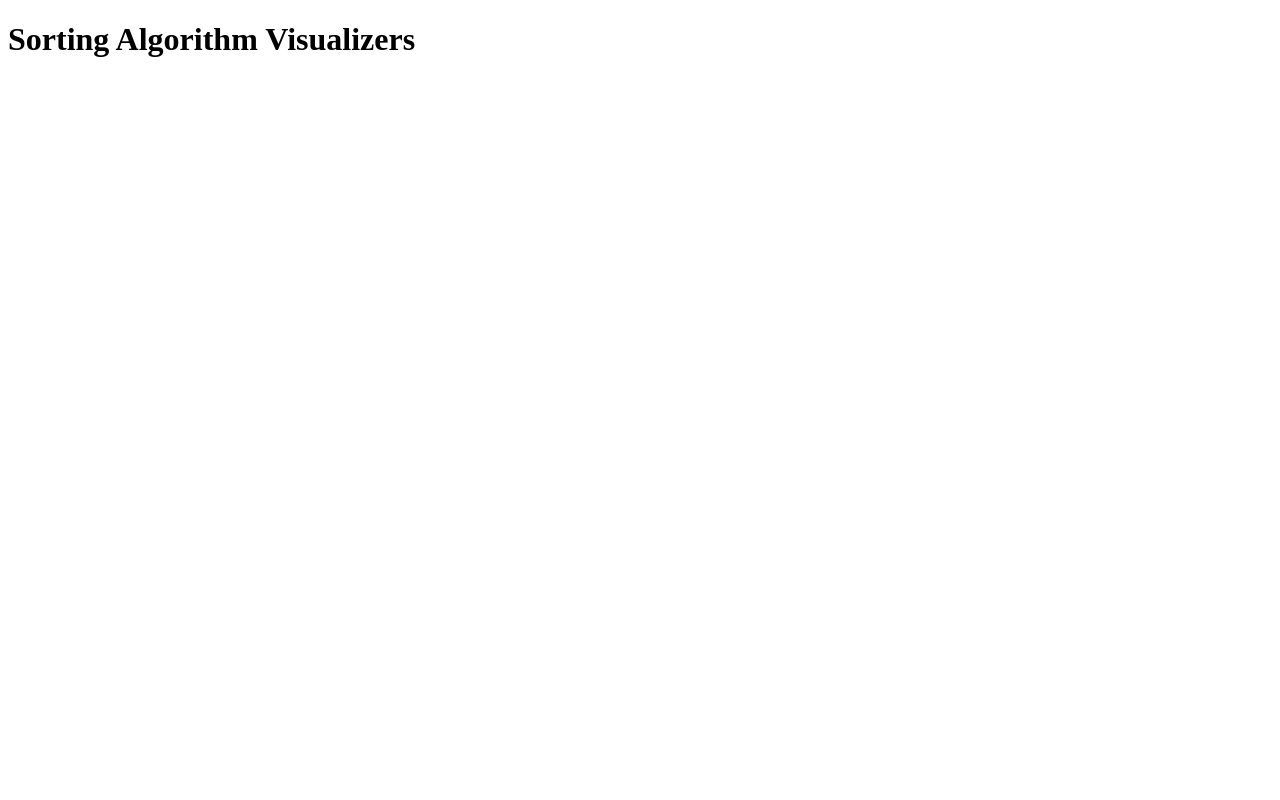
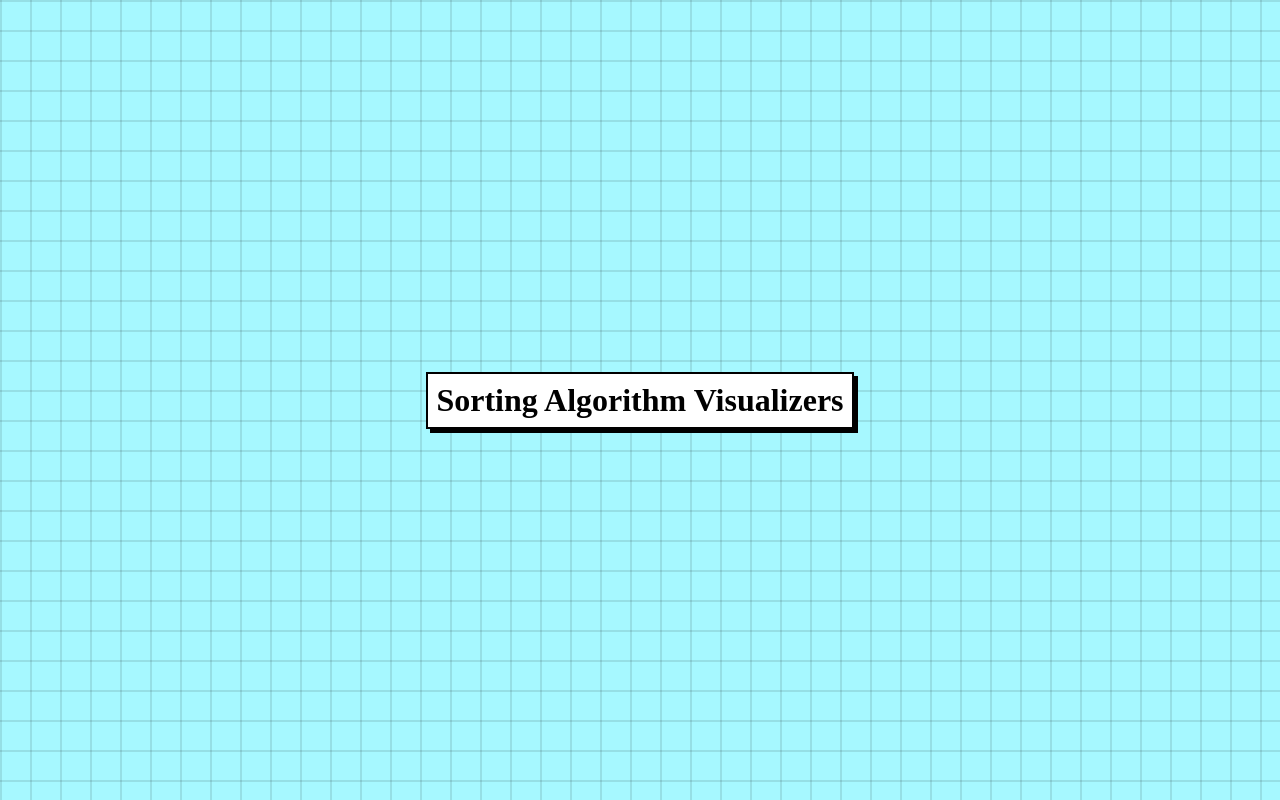
Before and after one commit to Speakiez/sorting-algorithm-visualizers, a React (Vite) app: page / in a window 1280 px wide. Built offline with nearby package versions, Linux system fonts and the light colour scheme.

Commit message:
Add styling to index.css

```diff
--- a/src/App.jsx
+++ b/src/App.jsx
@@ -1,10 +1,16 @@
 
-function App() {
+function Options() {
   return (
     <>
-      <h1>Sorting Algorithm Visualizers</h1>
+      <div ></div>
     </>
-  )
+  );
 }
 
-export default App
+export default function App() {
+  return (
+    <div id="app-content">
+      <h1>Sorting Algorithm Visualizers</h1>
+    </div>
+  );
+}
--- a/src/index.css
+++ b/src/index.css
@@ -0,0 +1,33 @@
+:root {
+  --background-color: #A6F8FF;
+}
+
+*,
+::before,
+::after {
+  box-sizing: border-box;
+  padding: 0;
+  margin: 0;
+}
+
+#root {
+  display: flex;
+  align-items: center;
+  justify-content: center;
+
+  width: 100%;
+  height: 100vh;
+
+  background-size: 30px 30px;
+  background-image:
+    linear-gradient(to right, rgba(0, 0, 0, 0.1) 2px, transparent 1px),
+    linear-gradient(to bottom, rgba(0, 0, 0, 0.1) 2px, transparent 1px);
+  background-color: var(--background-color);
+}
+
+#app-content {
+  padding: 8px;
+  background-color: #FFFFFF;
+  border: 2px solid black;
+  box-shadow: 4px 4px 0 black;
+}
```
